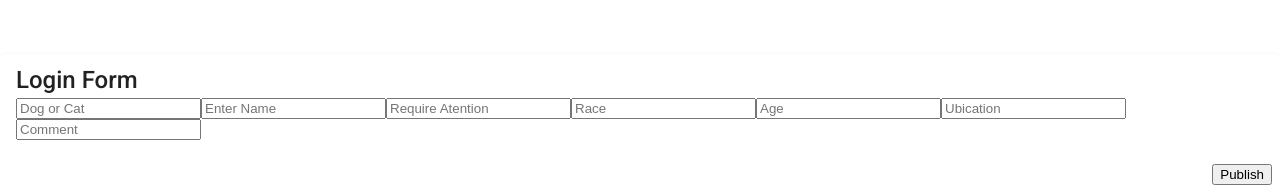
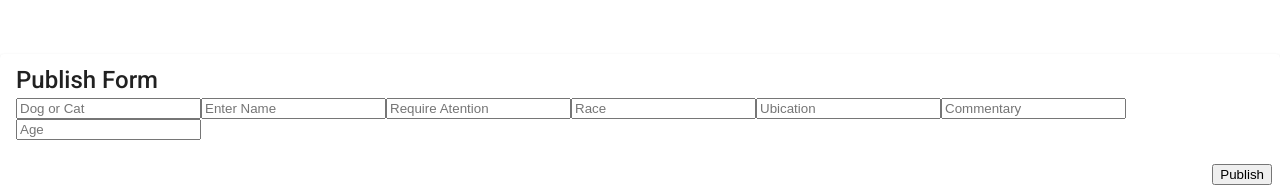
Before and after one commit to AdoptMeYa/AdoptMeFront, an Angular app: page /Publication in a window 1280 px wide. Shown: the part 373-562 px from the top of the page. Built offline with nearby package versions, Linux system fonts and the light colour scheme.

Commit message:
add CurrentDate and CurrentUserID to PublishFrom

```diff
--- a/db.json
+++ b/db.json
@@ -27,42 +27,28 @@
       "id": 3
     },
     {
+      "descripcion": "Dog",
+      "Name": "Cisco",
+      "IsAtention": "Yes",
+      "Race": "Pug",
+      "Ubication": "AV Encalada",
+      "Commnet": "Baby dog",
+      "Age": "8 months",
+      "IdUser": 1,
+      "Fecha": "2021-09-23",
       "id": 4
     },
     {
-      "descripcion": "Algo de texto",
-      "Name": "Algo de texto",
-      "IsAtention": "Algo de texto",
-      "Race": "Algo de texto",
-      "Ubication": "1",
-      "Commnet": "ddddddddddddddddddddddddddd",
-      "Age": 20,
-      "IdPublication": 2,
+      "descripcion": "Cat",
+      "Name": "Misha",
+      "IsAtention": "No",
+      "Race": "British",
+      "Ubication": "AV El Polo",
+      "Commnet": "seria",
+      "Age": "3",
       "IdUser": 1,
-      "Fecha": "121212",
+      "Fecha": "2021-09-23",
       "id": 5
-    },
-    {
-      "descripcion": "LLLLLLLLLLLLLLLLLLLLLLLLL",
-      "Name": "LLLLLLLLLLLLLLLLLLLLLLLLL",
-      "IsAtention": "LLLLLLLLLLLLLLLLLLLLLLLLL",
-      "Race": "1",
-      "Ubication": "1",
-      "Commnet": "LLLLLLLLLLLLLLLLLLLLLLLLL",
-      "Age": 20,
-      "IdUser": 1,
-      "Fecha": "121212",
-      "id": 6
-    },
-    {
-      "descripcion": "ASDSAD",
-      "Name": "SAD",
-      "IsAtention": "ASDSA",
-      "Race": "SAD",
-      "Ubication": "ASADAS",
-      "Commnet": "ASS",
-      "Age": "ASD",
-      "id": 7
     }
   ],
   "mascota": [
--- a/src/app/components/new-publication/new-publication.component.html
+++ b/src/app/components/new-publication/new-publication.component.html
@@ -2,47 +2,39 @@
 <div class="aligner">
   <mat-card class="aligner-center-item">
     <mat-card-title>
-      Login Form
+      Publish Form
     </mat-card-title>
 
     <mat-card-content class="login-board" >
       <form id="publish-form" #lForm="ngForm" [formGroup]="PublishForm" (ngSubmit)="onSubmit()" novalidate >
         <div style="display: flexbox; flex-direction: row;">
 
-
           <mat-input-container [ngClass]="{'mat-input-invalid': submitted && error?.code == 1}">
-
             <input mdInput type="text" formControlName="Descripcion" placeholder="Dog or Cat"/>
-
           </mat-input-container>
 
           <mat-input-container style="width: 100%;" [ngClass]="{'mat-input-invalid': submitted && error?.code == 2}">
             <input mdInput type="text" formControlName="Name" placeholder="Enter Name"/>
-
           </mat-input-container>
 
           <mat-input-container style="width: 100%;" [ngClass]="{'mat-input-invalid': submitted && error?.code == 2}">
             <input mdInput type="text" formControlName="IsAtention" placeholder="Require Atention"/>
-
           </mat-input-container>
 
           <mat-input-container style="width: 100%;" [ngClass]="{'mat-input-invalid': submitted && error?.code == 2}">
             <input mdInput type="text" formControlName="Race" placeholder="Race"/>
-
           </mat-input-container>
 
           <mat-input-container style="width: 100%;" [ngClass]="{'mat-input-invalid': submitted && error?.code == 2}">
-            <input mdInput type="text" formControlName="Ubication" placeholder="Age"/>
-
+            <input mdInput type="text" formControlName="Ubication" placeholder="Ubication"/>
           </mat-input-container>
 
           <mat-input-container style="width: 100%;" [ngClass]="{'mat-input-invalid': submitted && error?.code == 2}">
-            <input mdInput type="text" formControlName="Comment" placeholder="Ubication"/>
+            <input mdInput type="text" formControlName="Comment" placeholder="Commentary"/>
+          </mat-input-container>
 
-          </mat-input-container>
           <mat-input-container style="width: 100%;" [ngClass]="{'mat-input-invalid': submitted && error?.code == 2}">
-            <input mdInput type="text" formControlName="Age" placeholder="Comment"/>
-
+            <input mdInput type="text" formControlName="Age" placeholder="Age"/>
           </mat-input-container>
 
         </div>
--- a/src/app/components/new-publication/new-publication.component.ts
+++ b/src/app/components/new-publication/new-publication.component.ts
@@ -2,18 +2,23 @@ import { Component, OnInit } from '@angular/core';
 import {Validators, FormGroup, FormBuilder} from '@angular/forms';
 import {PublishService} from '../../services/publish.service';
 import {Publish} from '../../models/publish.model';
-
+import { StorageService } from 'src/app/services/storage.service';
+import { DatePipe } from '@angular/common';
 @Component({
   selector: 'app-new-publication',
   templateUrl: './new-publication.component.html',
-  styleUrls: ['./new-publication.component.css']
+  styleUrls: ['./new-publication.component.css'],
+  providers: [DatePipe]
 })
 export class NewPublicationComponent implements OnInit {
   public PublishForm: FormGroup;
   public submitted: Boolean = false;
   public error: {code: number, message: string} = null;
+  public myDate = new Date();
 
-  constructor(private formBuilder: FormBuilder, private publishService: PublishService ) { }
+  constructor(private formBuilder: FormBuilder, private publishService: PublishService,
+    private storageservice: StorageService,
+    private datePipe: DatePipe) { }
 
   ngOnInit(): void {
     this.PublishForm = this.formBuilder.group({
@@ -23,7 +28,7 @@ export class NewPublicationComponent implements OnInit {
       Race: ['', Validators.required],
       Ubication: ['', Validators.required],
       Comment: ['', Validators.required],
-      Age: ['', Validators.required],
+      Age: ['', Validators.required]
     });
   }
 
@@ -39,12 +44,17 @@ export class NewPublicationComponent implements OnInit {
       const Age: string = this.PublishForm.value.Age;
       const Ubication: string = this.PublishForm.value.Ubication;
       const Comment: string = this.PublishForm.value.Comment;
-
-      this.publishService.createFormPublish(Descripcion, Name, IsAtention, Race, Age,
-        Ubication, Comment).subscribe(
+      let fecha: string;
+      fecha = this.datePipe.transform(this.myDate, 'yyyy-MM-dd');
+      const iduser = this.storageservice.getCurrentUser().id
+      this.publishService.createFormPublish(Descripcion, Name, IsAtention, Race,
+        Ubication, Comment, Age, iduser, fecha.toString()).subscribe(
         data => this.correctPublishForm(data)
       );
       console.log('Valido');
+    }
+    else {
+      console.log("No Valido")
     }
 
 
```
